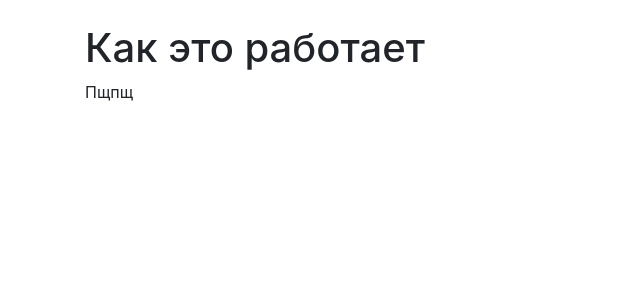
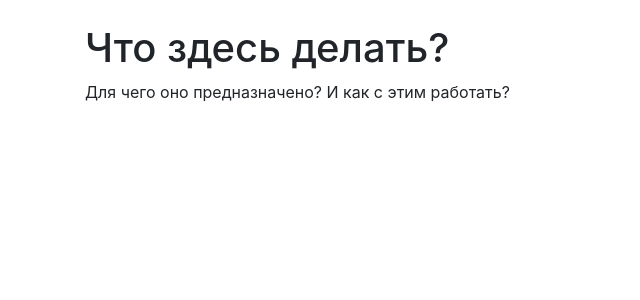
Before and after one commit to koe4toto/gadalka, a Flask app: page /about in a window 1280 px wide. Shown: the part 56-356 px from the top of the page, without its empty margins (0-640 px from the left). Run offline with Flask 2, Linux system fonts and the light colour scheme; the visitor is signed in with stand-in values (Sample User, id 1); some libraries are stand-ins or nearby versions.

Commit message:
Поправил меню

```diff
--- a/templates/about.html
+++ b/templates/about.html
@@ -1,6 +1,6 @@
 {% extends 'layout.html' %}
 
 {% block body %}
-<h1>Как это работает</h1>
-<p>Пщпщ</p>
+<h1>Что здесь делать?</h1>
+<p>Для чего оно предназначено? И как с этим работать?</p>
 {% endblock %}
--- a/templates/includes/_navbar.html
+++ b/templates/includes/_navbar.html
@@ -28,8 +28,7 @@
            <i class="fas fa-user-circle"></i> {{ session.username }}
           </a>
           <div class="dropdown-menu dropdown-menu-right" aria-labelledby="navbarDropdownMenuLink">
-            <a class="dropdown-item" href="/refs">Справочники</a>
-            <a class="dropdown-item" href="/data_areas">Предметные области</a>
+            <a class="dropdown-item" href="/about">Что здесь делать?</a>
             <div class="dropdown-divider"></div>
             <a class="dropdown-item" href="/logout">Выход</a>
           </div>
```
